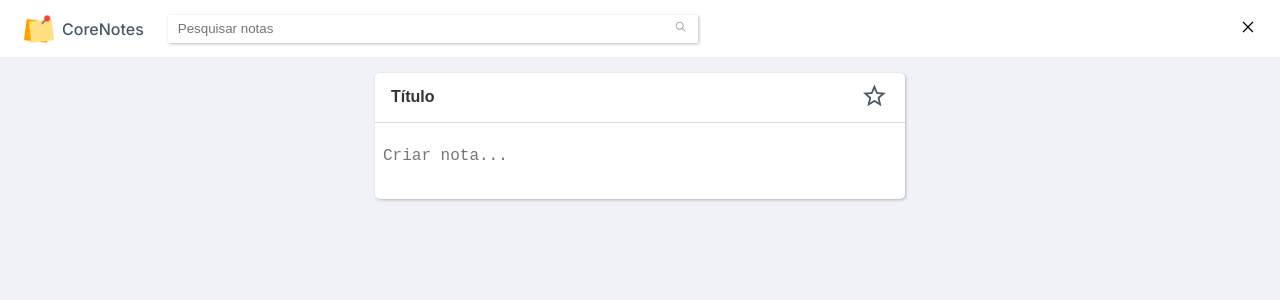
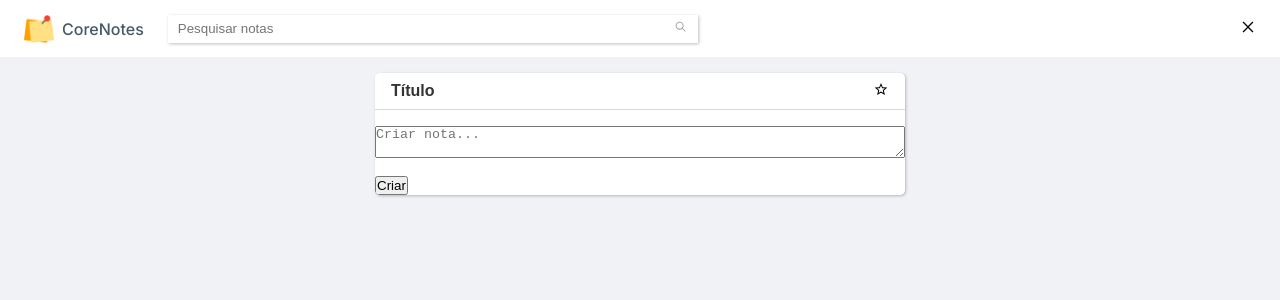
Before and after one commit to vitorkravs/web-challenge-corelab, a Next.js app: page / in a window 1280 px wide. Shown: the top 300 px of the page. Built offline with nearby package versions, Linux system fonts and the light colour scheme.

Commit message:
feat: acessando api feita no backend, para criação de novas anotações(post/create)

```diff
--- a/src/components/CreateNote/CreateNote.tsx
+++ b/src/components/CreateNote/CreateNote.tsx
@@ -1,24 +1,90 @@
+"use client";
+
 //styles
-import { IoMdStarOutline } from "react-icons/io";
 import "./styles.scss";
 
+//hooks
+import { useState } from "react";
+
+//requisição
+import axios from "axios";
+
 //icons
+import { IoMdStarOutline } from "react-icons/io";
+import { LiaStarSolid } from "react-icons/lia";
 
 const CreateNote = () => {
+  const [title, setTitle] = useState("");
+  const [annotation, setAnnotation] = useState("");
+  const [isFavorite, setIsFavorite] = useState(false);
+
+  const createNewNote = async (e: React.FormEvent<HTMLFormElement>) => {
+    e.preventDefault();
+    try {
+      const response = await axios
+        .post("http://localhost:3333/api/annotations/post", {
+          title: title,
+          annotation: annotation,
+          is_favorite: isFavorite,
+        })
+        .then(function (response) {
+          console.log(response);
+        });
+      setTitle("");
+      setAnnotation("");
+      setIsFavorite(false);
+    } catch (error) {
+      console.log("erro ao criar nota, ", error);
+    }
+  };
+
+  const handleTitleChange = (e: React.ChangeEvent<HTMLInputElement>) => {
+    setTitle(e.target.value);
+  };
+
+  const handleAnnotationChange = (
+    e: React.ChangeEvent<HTMLTextAreaElement>
+  ) => {
+    setAnnotation(e.target.value);
+  };
+
+  const toggleFavorite = () => {
+    setIsFavorite(!isFavorite);
+    console.log(isFavorite);
+  };
+
   return (
     <div id="create-note">
-      <form id="create-note-form">
+      <form id="create-note-form" onSubmit={createNewNote}>
         <div id="title-is-favorive">
-          <input type="text" placeholder="Título" />
+          <input
+            type="text"
+            placeholder="Título"
+            onChange={handleTitleChange}
+            value={title}
+            required
+          />
           <div id="is-favorite-btn">
-            <IoMdStarOutline className="toggle-favorite" />
+            {isFavorite ? (
+              <LiaStarSolid className="favorite" onClick={toggleFavorite} />
+            ) : (
+              <IoMdStarOutline className="normal" onClick={toggleFavorite} />
+            )}
           </div>
         </div>
         <textarea
           name="annotation"
-          id="create-annotation-input"
+          id="create-annotation-textarea"
           placeholder="Criar nota..."
+          onChange={handleAnnotationChange}
+          value={annotation}
+          required
         ></textarea>
+        <div id="create-note-btn-container">
+          <button type="submit" id="create-note-btn">
+            Criar
+          </button>
+        </div>
       </form>
     </div>
   );
```
